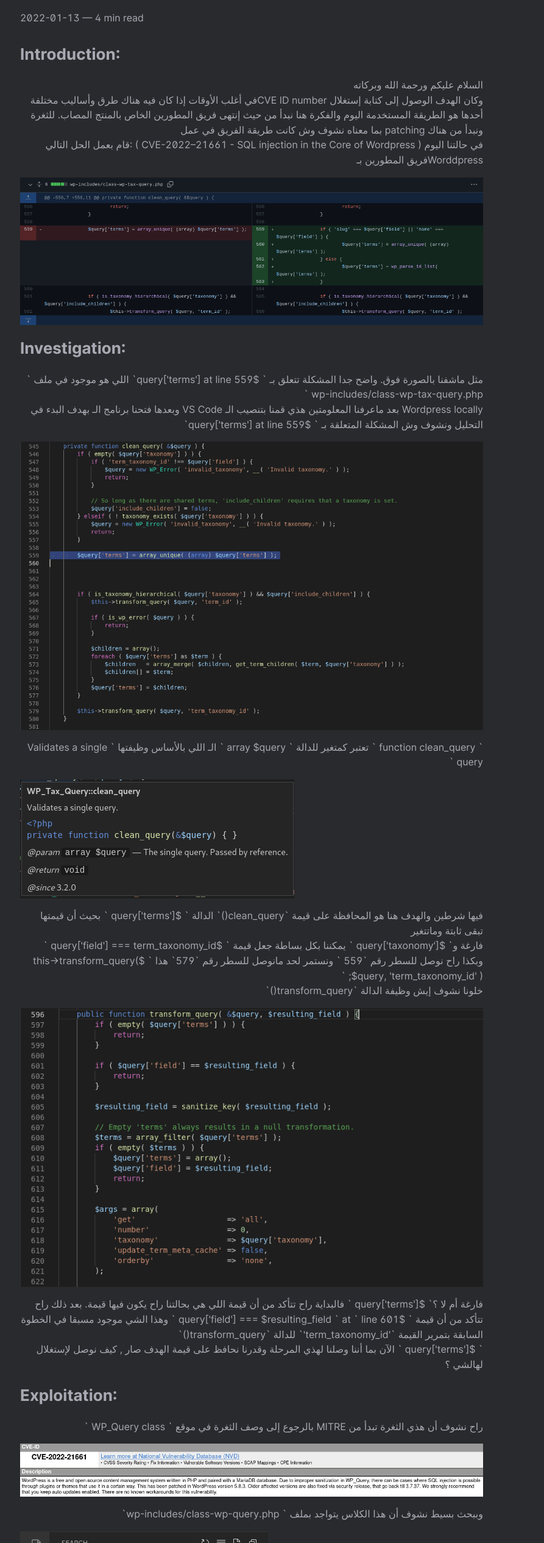
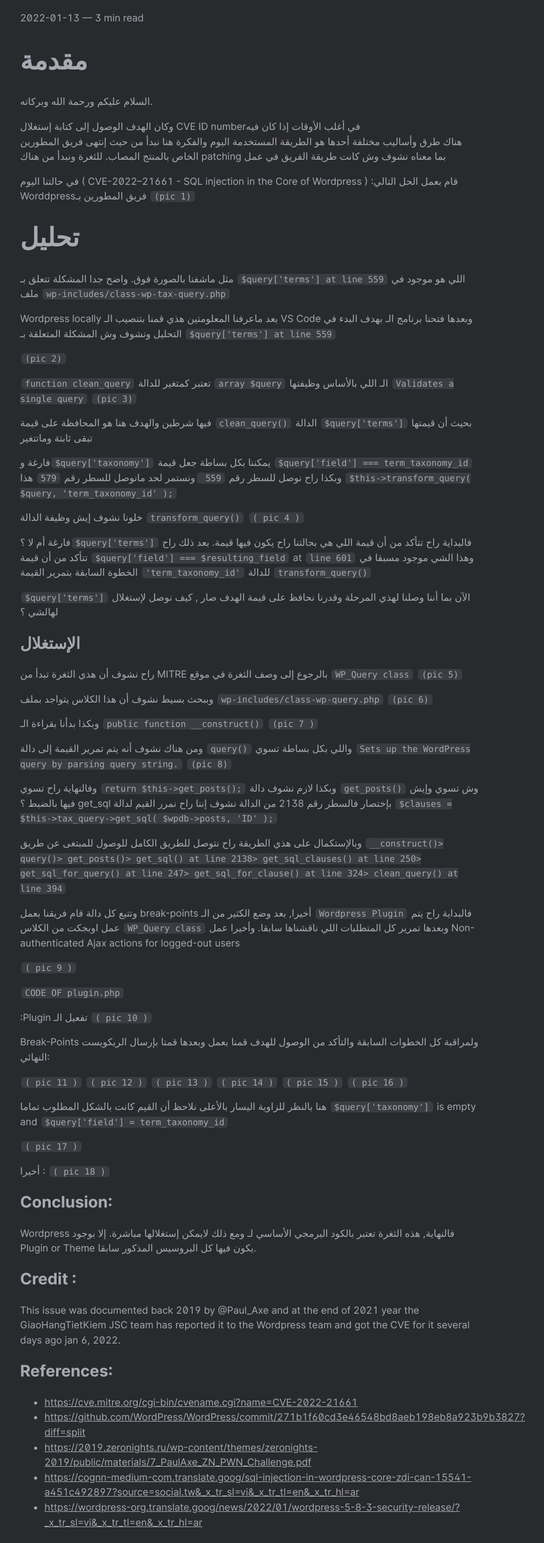
Before and after one commit to ConfidentialTeam/confidentialteam.github.io, a plain HTML site: page posts/cve-202221661ar/index.html in a window 1280 px wide. Shown: the part 270-2800 px from the top of the page at 61% size, without its empty margins (227-1120 px from the left). Drawn offline with Linux system fonts and the light colour scheme.

Commit message:
CVE-2022-21661v3

```diff
--- a/index.xml
+++ b/index.xml
@@ -28,7 +28,10 @@
 
 
 
-          Introduction: السلام عليكم ورحمة الله وبركاته  وكان الهدف الوصول إلى كتابة إستغلال CVE ID numberفي أغلب الأوقات إذا كان فيه هناك طرق وأساليب مختلفة أحدها هو الطريقة المستخدمة اليوم والفكرة هنا نبدأ من حيث إنتهى فريق المطورين الخاص بالمنتج المصاب. للثغرة ونبدأ من هناك patching بما معناه نشوف وش كانت طريقة الفريق في عمل  في حالتنا اليوم ( CVE-2022–21661 - SQL injection in the Core of Wordpress ) :قام بعمل الحل التالي Worddpressفريق المطورين بـ  Investigation: مثل ماشفنا بالصورة فوق.
+          مقدمة السلام عليكم ورحمة الله وبركاته.
+وكان الهدف الوصول إلى كتابة إستغلال CVE ID numberفي أغلب الأوقات إذا كان فيه
+هناك طرق وأساليب مختلفة أحدها هو الطريقة المستخدمة اليوم والفكرة هنا نبدأ من حيث إنتهى فريق المطورين الخاص بالمنتج المصاب. للثغرة ونبدأ من هناك patching بما معناه نشوف وش كانت طريقة الفريق في عمل
+في حالتنا اليوم ( CVE-2022–21661 - SQL injection in the Core of Wordpress ) :قام بعمل الحل التالي Worddpressفريق المطورين بـ (pic 1)
 
 
         </description>
--- a/posts/cve-202221661ar/index.html
+++ b/posts/cve-202221661ar/index.html
@@ -11,7 +11,10 @@
 <meta name="viewport" content="width=device-width, initial-scale=1.0" />
 <meta
   name="description"
-  content="Introduction: السلام عليكم ورحمة الله وبركاته  وكان الهدف الوصول إلى كتابة إستغلال CVE ID numberفي أغلب الأوقات إذا كان فيه هناك طرق وأساليب مختلفة أحدها هو الطريقة المستخدمة اليوم والفكرة هنا نبدأ من حيث إنتهى فريق المطورين الخاص بالمنتج المصاب. للثغرة ونبدأ من هناك patching بما معناه نشوف وش كانت طريقة الفريق في عمل  في حالتنا اليوم ( CVE-2022–21661 - SQL injection in the Core of Wordpress ) :قام بعمل الحل التالي Worddpressفريق المطورين بـ  Investigation: مثل ماشفنا بالصورة فوق."
+  content="مقدمة السلام عليكم ورحمة الله وبركاته.
+وكان الهدف الوصول إلى كتابة إستغلال CVE ID numberفي أغلب الأوقات إذا كان فيه
+هناك طرق وأساليب مختلفة أحدها هو الطريقة المستخدمة اليوم والفكرة هنا نبدأ من حيث إنتهى فريق المطورين الخاص بالمنتج المصاب. للثغرة ونبدأ من هناك patching بما معناه نشوف وش كانت طريقة الفريق في عمل
+في حالتنا اليوم ( CVE-2022–21661 - SQL injection in the Core of Wordpress ) :قام بعمل الحل التالي Worddpressفريق المطورين بـ (pic 1)"
 />
 <meta
   name="keywords"
@@ -47,12 +50,18 @@
 
 <meta name="twitter:card" content="summary"/>
 <meta name="twitter:title" content="Detailed Static/Dynamic Analysis For (CVE-2022-21661)"/>
-<meta name="twitter:description" content="Introduction: السلام عليكم ورحمة الله وبركاته  وكان الهدف الوصول إلى كتابة إستغلال CVE ID numberفي أغلب الأوقات إذا كان فيه هناك طرق وأساليب مختلفة أحدها هو الطريقة المستخدمة اليوم والفكرة هنا نبدأ من حيث إنتهى فريق المطورين الخاص بالمنتج المصاب. للثغرة ونبدأ من هناك patching بما معناه نشوف وش كانت طريقة الفريق في عمل  في حالتنا اليوم ( CVE-2022–21661 - SQL injection in the Core of Wordpress ) :قام بعمل الحل التالي Worddpressفريق المطورين بـ  Investigation: مثل ماشفنا بالصورة فوق."/>
+<meta name="twitter:description" content="مقدمة السلام عليكم ورحمة الله وبركاته.
+وكان الهدف الوصول إلى كتابة إستغلال CVE ID numberفي أغلب الأوقات إذا كان فيه
+هناك طرق وأساليب مختلفة أحدها هو الطريقة المستخدمة اليوم والفكرة هنا نبدأ من حيث إنتهى فريق المطورين الخاص بالمنتج المصاب. للثغرة ونبدأ من هناك patching بما معناه نشوف وش كانت طريقة الفريق في عمل
+في حالتنا اليوم ( CVE-2022–21661 - SQL injection in the Core of Wordpress ) :قام بعمل الحل التالي Worddpressفريق المطورين بـ (pic 1)"/>
 
 
 
 <meta property="og:title" content="Detailed Static/Dynamic Analysis For (CVE-2022-21661)" />
-<meta property="og:description" content="Introduction: السلام عليكم ورحمة الله وبركاته  وكان الهدف الوصول إلى كتابة إستغلال CVE ID numberفي أغلب الأوقات إذا كان فيه هناك طرق وأساليب مختلفة أحدها هو الطريقة المستخدمة اليوم والفكرة هنا نبدأ من حيث إنتهى فريق المطورين الخاص بالمنتج المصاب. للثغرة ونبدأ من هناك patching بما معناه نشوف وش كانت طريقة الفريق في عمل  في حالتنا اليوم ( CVE-2022–21661 - SQL injection in the Core of Wordpress ) :قام بعمل الحل التالي Worddpressفريق المطورين بـ  Investigation: مثل ماشفنا بالصورة فوق." />
+<meta property="og:description" content="مقدمة السلام عليكم ورحمة الله وبركاته.
+وكان الهدف الوصول إلى كتابة إستغلال CVE ID numberفي أغلب الأوقات إذا كان فيه
+هناك طرق وأساليب مختلفة أحدها هو الطريقة المستخدمة اليوم والفكرة هنا نبدأ من حيث إنتهى فريق المطورين الخاص بالمنتج المصاب. للثغرة ونبدأ من هناك patching بما معناه نشوف وش كانت طريقة الفريق في عمل
+في حالتنا اليوم ( CVE-2022–21661 - SQL injection in the Core of Wordpress ) :قام بعمل الحل التالي Worddpressفريق المطورين بـ (pic 1)" />
 <meta property="og:type" content="article" />
 <meta property="og:url" content="/posts/cve-202221661ar/" />
 <meta property="article:published_time" content="2022-01-13T16:34:51-05:00" />
@@ -160,7 +169,7 @@
 
 
         <span class="post-read-time"
-          >— 4 min read</span
+          >— 3 min read</span
         >
 
     </div>
@@ -171,171 +180,100 @@
 
     <div class="post-content">
 
-      <h2 id="introduction">Introduction:</h2>
-<DIV dir="rtl" align="right">
-السلام عليكم ورحمة الله وبركاته
-</DIV>
-<DIV dir="rtl" align="right">
- وكان الهدف الوصول إلى كتابة إستغلال CVE ID numberفي أغلب الأوقات إذا كان فيه
+      <h1 id="مقدمة">مقدمة</h1>
+<p>السلام عليكم ورحمة الله وبركاته.</p>
+<p>وكان الهدف الوصول إلى كتابة إستغلال CVE ID numberفي أغلب الأوقات إذا كان فيه<br>
 هناك طرق وأساليب مختلفة أحدها هو الطريقة المستخدمة اليوم والفكرة هنا نبدأ من حيث إنتهى فريق المطورين الخاص بالمنتج المصاب.
- للثغرة ونبدأ من هناك patching بما معناه نشوف وش كانت طريقة الفريق في عمل
-</DIV>
-<DIV dir="rtl" align="right">
-في حالتنا اليوم
+للثغرة ونبدأ من هناك patching بما معناه نشوف وش كانت طريقة الفريق في عمل</p>
+<p>في حالتنا اليوم
 ( CVE-2022–21661 - SQL injection in the Core of Wordpress )
 :قام بعمل الحل التالي Worddpressفريق المطورين بـ
-</DIV>
-<p><img src="../../img/CVE-2022%E2%80%9321661/1.png" alt=""></p>
-<h2 id="investigation">Investigation:</h2>
-<DIV dir="rtl" align="right">
-مثل ماشفنا بالصورة فوق. واضح جدا المشكلة تتعلق بـ
-` $query['terms'] at line 559`
+<code>(pic 1)</code></p>
+<h1 id="تحليل">تحليل</h1>
+<p>مثل ماشفنا بالصورة فوق. واضح جدا المشكلة تتعلق بـ
+<code> $query['terms'] at line 559</code>
 اللي هو موجود في ملف
- ` wp-includes/class-wp-tax-query.php `
- </DIV>
-<DIV dir="rtl" align="right">
- Wordpress locally بعد ماعرفنا المعلومتين هذي قمنا بتنصيب الـ
+<code>wp-includes/class-wp-tax-query.php</code></p>
+<p>Wordpress locally بعد ماعرفنا المعلومتين هذي قمنا بتنصيب الـ
 VS Code وبعدها فتحنا برنامج الـ
 بهدف البدء في التحليل ونشوف وش المشكلة المتعلقة بـ
-` $query['terms'] at line 559`
- </DIV>
-<p><img src="../../img/CVE-2022%E2%80%9321661/2.png" alt=""></p>
-  <DIV dir="rtl" align="right">
- ` function clean_query ` تعتبر كمتغير للدالة ` array $query ` الـ
+<code> $query['terms'] at line 559</code></p>
+<p><code>(pic 2)</code></p>
+<p><code>function clean_query</code> تعتبر كمتغير للدالة <code>array $query</code> الـ
 اللي بالأساس وظيفتها
-` Validates a single query `
- </DIV>
-<p><img src="../../img/CVE-2022%E2%80%9321661/3.png" alt=""></p>
-  <DIV dir="rtl" align="right">
-فيها شرطين والهدف هنا هو المحافظة على قيمة `clean_query()` الدالة
-` $query['terms'] `
-بحيث أن قيمتها تبقى ثابتة وماتتغير
-</DIV>
-  <DIV dir="rtl" align="right">
-  فارغة و` $query['taxonomy'] ` يمكننا بكل بساطة جعل قيمة
-` $query['field'] === term_taxonomy_id `
-وبكذا راح نوصل للسطر رقم `559 ` ونستمر لحد مانوصل للسطر رقم `579` هذا
-` $this->transform_query( $query, 'term_taxonomy_id' ); `
-</DIV>
-<DIV dir="rtl" align="right">
- خلونا نشوف إيش وظيفة الدالة
-`transform_query()`
- </DIV>
-<p><img src="../../img/CVE-2022%E2%80%9321661/4.png" alt=""></p>
-  <DIV dir="rtl" align="right">
- فارغة أم لا ؟` $query['terms'] ` فالبداية راح تتأكد من أن قيمة
+<code>Validates a single query</code>
+<code>(pic 3)</code></p>
+<p>فيها شرطين والهدف هنا هو المحافظة على قيمة <code>clean_query()</code> الدالة
+<code>$query['terms']</code>
+بحيث أن قيمتها تبقى ثابتة وماتتغير</p>
+<p>فارغة و<code>$query['taxonomy']</code> يمكننا بكل بساطة جعل قيمة
+<code>$query['field'] === term_taxonomy_id</code>
+وبكذا راح نوصل للسطر رقم <code>559 </code> ونستمر لحد مانوصل للسطر رقم <code>579</code> هذا
+<code>$this-&gt;transform_query( $query, 'term_taxonomy_id' );</code></p>
+<p>خلونا نشوف إيش وظيفة الدالة
+<code>transform_query()</code>
+<code>( pic 4 )</code></p>
+<p>فارغة أم لا ؟<code>$query['terms']</code> فالبداية راح تتأكد من أن قيمة
 اللي هي بحالتنا راح يكون فيها قيمة. بعد ذلك راح تتأكد من أن قيمة
-` $query['field'] === $resulting_field ` at ` line 601 `
- وهذا الشي موجود مسبقا في الخطوة السابقة بتمرير القيمة
-`'term_taxonomy_id'`
+<code>$query['field'] === $resulting_field</code> at <code>line 601</code>
+وهذا الشي موجود مسبقا في الخطوة السابقة بتمرير القيمة
+<code>'term_taxonomy_id'</code>
 للدالة
-`transform_query()`
- </DIV>
-  <DIV dir="rtl" align="right">
-` $query['terms'] `  الآن بما أننا وصلنا لهذي المرحلة وقدرنا نحافظ على قيمة
-الهدف صار , كيف نوصل لإستغلال لهالشي ؟
- </DIV>
-<h2 id="exploitation">Exploitation:</h2>
-  <DIV dir="rtl" align="right">
-راح نشوف أن هذي الثغرة تبدأ من MITRE بالرجوع إلى وصف الثغرة في موقع
-` WP_Query class `
- </DIV>
-<p><img src="../../img/CVE-2022%E2%80%9321661/5.png" alt=""></p>
-  <DIV dir="rtl" align="right">
-وببحث بسيط نشوف أن هذا الكلاس يتواجد بملف
- ` wp-includes/class-wp-query.php`
- </DIV>
-<p><img src="../../img/CVE-2022%E2%80%9321661/6.png" alt=""></p>
-  <DIV dir="rtl" align="right">
-وبكذا بدأنا بقراءة الـ
-` public function __construct() `
- </DIV>
-<p><img src="../../img/CVE-2022%E2%80%9321661/7.png" alt=""></p>
-  <DIV dir="rtl" align="right">
-ومن هناك نشوف أنه يتم تمرير القيمة إلى دالة
-` query() `
+<code>transform_query()</code></p>
+<p><code>$query['terms']</code>  الآن بما أننا وصلنا لهذي المرحلة وقدرنا نحافظ على قيمة
+الهدف صار , كيف نوصل لإستغلال لهالشي ؟</p>
+<h2 id="الإستغلال">الإستغلال</h2>
+<p>راح نشوف أن هذي الثغرة تبدأ من MITRE بالرجوع إلى وصف الثغرة في موقع
+<code>WP_Query class</code>
+<code>(pic 5)</code></p>
+<p>وببحث بسيط نشوف أن هذا الكلاس يتواجد بملف
+<code> wp-includes/class-wp-query.php</code>
+<code>(pic 6)</code></p>
+<p>وبكذا بدأنا بقراءة الـ
+<code>public function __construct()</code>
+<code>(pic 7 )</code></p>
+<p>ومن هناك نشوف أنه يتم تمرير القيمة إلى دالة
+<code>query()</code>
 واللي بكل بساطة تسوي
-` Sets up the WordPress query by parsing query string.`
- </DIV>
-<p><img src="../../img/CVE-2022%E2%80%9321661/8.png" alt=""></p>
-  <DIV dir="rtl" align="right">
-وفالنهاية راح تسوي
-` return $this->get_posts(); `
+<code> Sets up the WordPress query by parsing query string.</code>
+<code>(pic 8)</code></p>
+<p>وفالنهاية راح تسوي
+<code>return $this-&gt;get_posts();</code>
 وبكذا لازم نشوف دالة
-` get_posts() `
+<code>get_posts()</code>
 وش تسوي وإيش فيها بالضبط ؟
 get_sql بإختصار فالسطر رقم 2138 من الدالة نشوف إننا راح نمرر القيم لدالة
-` $clauses = $this->tax_query->get_sql( $wpdb->posts, 'ID' ); `
- </DIV>
-  <DIV dir="rtl" align="right">
-وبالإستكمال على هذي الطريقة راح نتوصل للطريق الكامل للوصول للمبتغى عن طريق
-`__construct()> query()> get_posts()> get_sql() at line 2138> get_sql_clauses() at line 250> get_sql_for_query() at line 247> get_sql_for_clause() at line 324> clean_query() at line 394 `
- </DIV>
-  <DIV dir="rtl" align="right">
- وتتبع كل دالة قام فريقنا بعمل break-points أخيرا, بعد وضع الكثير من الـ
-`Wordpress Plugin`
+<code>$clauses = $this-&gt;tax_query-&gt;get_sql( $wpdb-&gt;posts, 'ID' );</code></p>
+<p>وبالإستكمال على هذي الطريقة راح نتوصل للطريق الكامل للوصول للمبتغى عن طريق
+<code>__construct()&gt; query()&gt; get_posts()&gt; get_sql() at line 2138&gt; get_sql_clauses() at line 250&gt; get_sql_for_query() at line 247&gt; get_sql_for_clause() at line 324&gt; clean_query() at line 394 </code></p>
+<p>وتتبع كل دالة قام فريقنا بعمل break-points أخيرا, بعد وضع الكثير من الـ
+<code>Wordpress Plugin</code>
 فالبداية راح يتم عمل اوبجكت من الكلاس
-` WP_Query class `
+<code>WP_Query class</code>
 وبعدها تمرير كل المتطلبات اللي ناقشناها سابقا. وأخيرا عمل
-Non-authenticated Ajax actions for logged-out users
- </DIV>
-<p><img src="../../img/CVE-2022%E2%80%9321661/9.png" alt=""></p>
-<pre><code>&lt;?php
-/*
-Plugin Name: CVE-2022-21661 Plugin
-Description: This plugin was made in order to test ( CVE-2022-21661 )
-Version: 1337
-Author: Confidential Team
-Author's Twitter : @ConfidentialTM
-*/
-
-function testinSQLinjection(){
-    //Args to be passed to the WP_Query class object
-    $args = array(
-        'tax_query' =&gt; array(
-        'Confidential' =&gt; array(
-        'field' =&gt; 'term_taxonomy_id',
-        'terms' =&gt; array(&quot;'&quot;),
-        )
-    )
-);
-    //WP_Query class object with specific args 2 trigger the SQLinjection
-    $trigger = new WP_Query($args);
-    return $trigger;
-}
-    // Non-authenticated Ajax actions for logged-out users
-add_action('wp_ajax_nopriv_Confidential','testinSQLinjection');
-?&gt;
-</code></pre>  <DIV dir="rtl" align="right">
-:Plugin تفعيل الـ
- </DIV>
-<p><img src="../../img/CVE-2022%E2%80%9321661/10.png" alt=""></p>
-  <DIV dir="rtl" align="right">
- Break-Points ولمراقبة كل الخطوات السابقة والتأكد من الوصول للهدف قمنا بعمل
-وبعدها قمنا بإرسال الريكويست النهائي:
- </DIV>
-<p><img src="../../img/CVE-2022%E2%80%9321661/11.png" alt="">
-<img src="../../img/CVE-2022%E2%80%9321661/12.png" alt="">
-<img src="../../img/CVE-2022%E2%80%9321661/13.png" alt="">
-<img src="../../img/CVE-2022%E2%80%9321661/14.png" alt="">
-<img src="../../img/CVE-2022%E2%80%9321661/15.png" alt="">
-<img src="../../img/CVE-2022%E2%80%9321661/16.png" alt=""></p>
-  <DIV dir="rtl" align="right">
-هنا بالنظر للزاوية اليسار بالأعلى نلاحظ أن القيم كانت بالشكل المطلوب تماما
-` $query['taxonomy'] ` is empty and  ` $query['field'] = term_taxonomy_id `
- </DIV>
-<p><img src="../../img/CVE-2022%E2%80%9321661/17.png" alt=""></p>
-   <DIV dir="rtl" align="right">
- أخيرا :
-  </DIV>
-<p><img src="../../img/CVE-2022%E2%80%9321661/18.png" alt=""></p>
+Non-authenticated Ajax actions for logged-out users</p>
+<p><code>( pic 9 )</code></p>
+<p><code>CODE OF plugin.php </code></p>
+<p>:Plugin تفعيل الـ
+<code>( pic 10 )</code></p>
+<p>Break-Points ولمراقبة كل الخطوات السابقة والتأكد من الوصول للهدف قمنا بعمل
+وبعدها قمنا بإرسال الريكويست النهائي:</p>
+<p><code>( pic 11 )</code>
+<code>( pic 12 )</code>
+<code>( pic 13 )</code>
+<code>( pic 14 )</code>
+<code>( pic 15 )</code>
+<code>( pic 16 )</code></p>
+<p>هنا بالنظر للزاوية اليسار بالأعلى نلاحظ أن القيم كانت بالشكل المطلوب تماما
+<code>$query['taxonomy']</code> is empty and  <code>$query['field'] = term_taxonomy_id</code></p>
+<p><code>( pic 17 )</code></p>
+<p>أخيرا :
+<code>( pic 18 )</code></p>
 <h2 id="conclusion">Conclusion:</h2>
-<DIV dir="rtl" align="right">
-Wordpress فالنهاية, هذه الثغرة تعتبر بالكود البرمجي الأساسي لـ
+<p>Wordpress فالنهاية, هذه الثغرة تعتبر بالكود البرمجي الأساسي لـ
 ومع ذلك لايمكن إستغلالها مباشرة. إلا بوجود
 Plugin or Theme
-يكون فيها كل البروسيس المذكور سابقا.
-  </DIV>
+يكون فيها كل البروسيس المذكور سابقا.</p>
 <h2 id="credit-">Credit :</h2>
 <p>This issue was documented back 2019 by @Paul_Axe and at the end of 2021 year the GiaoHangTietKiem JSC team has reported it to the Wordpress team and got the CVE for it several days ago jan 6, 2022.</p>
 <h2 id="references">References:</h2>
--- a/posts/index.xml
+++ b/posts/index.xml
@@ -28,7 +28,10 @@
 
 
 
-          Introduction: السلام عليكم ورحمة الله وبركاته  وكان الهدف الوصول إلى كتابة إستغلال CVE ID numberفي أغلب الأوقات إذا كان فيه هناك طرق وأساليب مختلفة أحدها هو الطريقة المستخدمة اليوم والفكرة هنا نبدأ من حيث إنتهى فريق المطورين الخاص بالمنتج المصاب. للثغرة ونبدأ من هناك patching بما معناه نشوف وش كانت طريقة الفريق في عمل  في حالتنا اليوم ( CVE-2022–21661 - SQL injection in the Core of Wordpress ) :قام بعمل الحل التالي Worddpressفريق المطورين بـ  Investigation: مثل ماشفنا بالصورة فوق.
+          مقدمة السلام عليكم ورحمة الله وبركاته.
+وكان الهدف الوصول إلى كتابة إستغلال CVE ID numberفي أغلب الأوقات إذا كان فيه
+هناك طرق وأساليب مختلفة أحدها هو الطريقة المستخدمة اليوم والفكرة هنا نبدأ من حيث إنتهى فريق المطورين الخاص بالمنتج المصاب. للثغرة ونبدأ من هناك patching بما معناه نشوف وش كانت طريقة الفريق في عمل
+في حالتنا اليوم ( CVE-2022–21661 - SQL injection in the Core of Wordpress ) :قام بعمل الحل التالي Worddpressفريق المطورين بـ (pic 1)
 
 
         </description>
```
Also changed, not shown: index.html (+5 -2 lines), posts/cve-202221661/index.html (+3 -3 lines), posts/index.html (+5 -2 lines), posts/page/2/index.html (+5 -2 lines).
